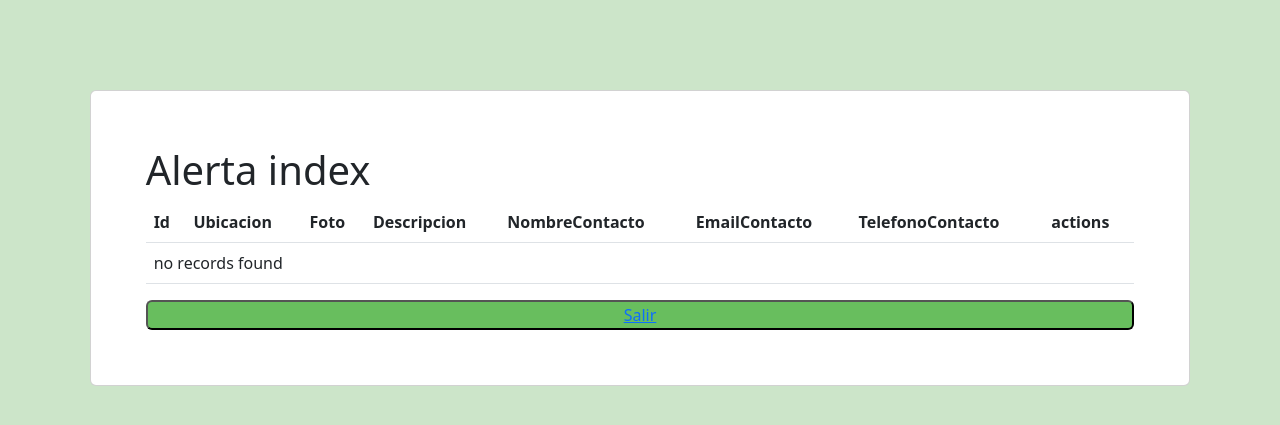
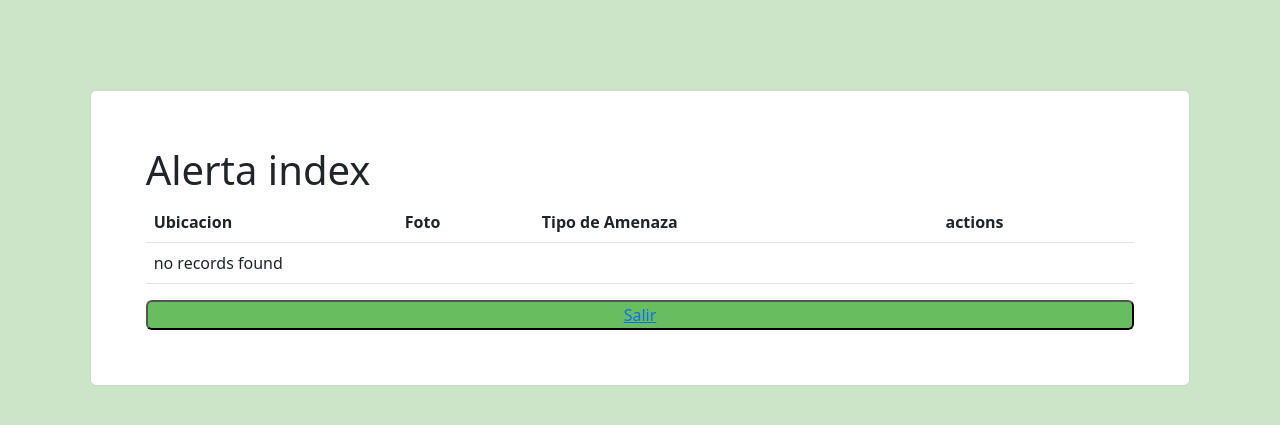
Before and after one commit to CeliaMi/CuadernoCampoSEO, a Symfony app: template BackSEO/templates/alerta/index.html.twig in a window 1280 px wide. Shown: the top 425 px of the page. Run offline with Twig, Linux system fonts and the light colour scheme; the template is opened without the code that fills it, so the values that code supplies are empty; some libraries are stand-ins or nearby versions.

Commit message:
cambiosSow.html.twig

```diff
--- a/BackSEO/templates/alerta/index.html.twig
+++ b/BackSEO/templates/alerta/index.html.twig
@@ -8,26 +8,24 @@
     <table class="table">
         <thead>
             <tr>
-                <th>Id</th>
                 <th>Ubicacion</th>
                 <th>Foto</th>
-                <th>Descripcion</th>
-                <th>NombreContacto</th>
-                <th>EmailContacto</th>
-                <th>TelefonoContacto</th>
+                <th>Tipo de Amenaza</th>
                 <th>actions</th>
             </tr>
         </thead>
         <tbody>
         {% for alertum in alertas %}
             <tr>
-                <td>{{ alertum.id }}</td>
+                {# <td>{{ alertum.id }}</td> #}
                 <td>{{ alertum.ubicacion }}</td>
                 <td>{{ alertum.foto }}</td>
-                <td>{{ alertum.descripcion }}</td>
+                <td>{{ alertum.nombreTipoDeAmenaza }}</td>
+
+                {# <td>{{ alertum.descripcion }}</td>
                 <td>{{ alertum.nombreContacto }}</td>
                 <td>{{ alertum.emailContacto }}</td>
-                <td>{{ alertum.telefonoContacto }}</td>
+                <td>{{ alertum.telefonoContacto }}</td> #}
                 <td>
                 <button><a href="{{ path('app_alerta_show', {'id': alertum.id}) }}">show</a></button>
                 <button><a href="{{ path('app_alerta_edit', {'id': alertum.id}) }}">edit</a></button>
```
Also changed, not shown: BackSEO/templates/alerta/show.html.twig (+14 -2 lines).
